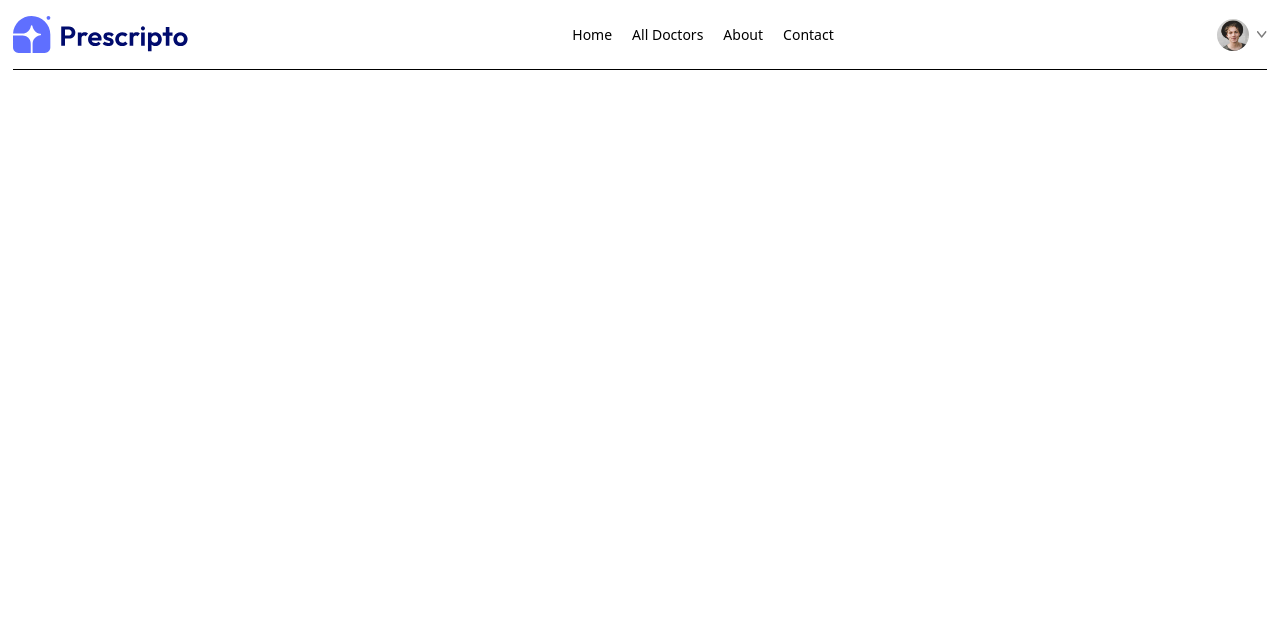
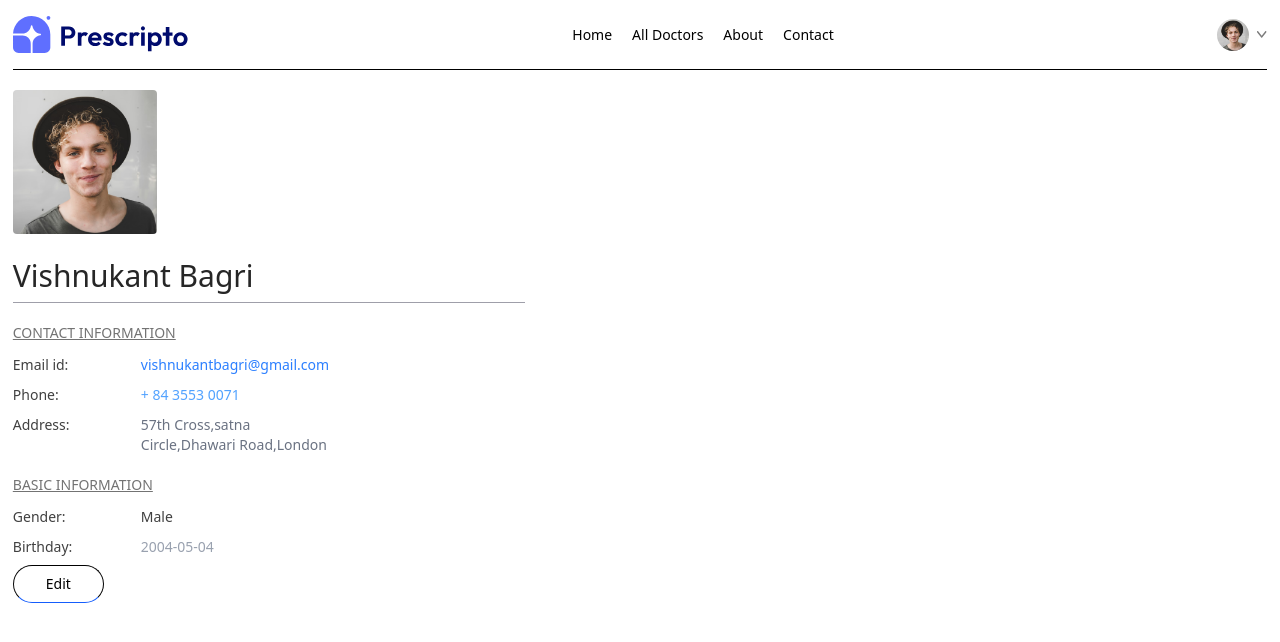
Before and after one commit to ashishsps20/Doctor-Appointment-Project, a React (Vite) app in the folder frontend/: page /my-profile in a window 1280 px wide. Shown: the top 642 px of the page. Built offline with nearby package versions, Linux system fonts and the light colour scheme.

Commit message:
login, about, profile, contact pages added

```diff
--- a/frontend/src/pages/About.jsx
+++ b/frontend/src/pages/About.jsx
@@ -1,8 +1,45 @@
 import React from 'react'
+import about_image from '../assets/assets_frontend/about_image.png'; // adjust path as needed
 
 const About = () => {
   return (
     <div>
+
+      <div className='text-center text-2xl pt-10 text-gray-700'>
+        <p> ABOUT <span className='text-gray-800 font-medium'>US</span></p>
+      </div>
+
+      <div  className='my-10 flex flex-col md:flex-row gap-12'>
+        <img className='w-full md:max-w-[360px]' src={about_image} alt="" />
+        <div className='flex flex-col justify-center gap-6 md:w-2/4 text-sm text-gray-600'>
+            <p>Welcome to Prescripto, your trusted partner in managing your healthcare needs conveniently and efficiently.
+             At Prescripto, we understand the challenges individuals face when it comes to scheduling doctor appointments and managing their health records.</p>
+            <p>Prescripto is committed to excellence in healthcare technology. enhance our platform,
+            integrating the latest advancements to improve user experience and deliver superior service. Whether you're booking your first appointment or managing ongoing care, Prescripto is here to support you every step of the way.</p>
+            <b className='text-gray-800'>Our Vision </b>
+            <p>Our vision at Prescripto is to create a seamless healthcare experience for every user. We aim to bridge the gap between patients and healthcare providers, making it easier for you to access the care you need, when you need it.</p>
+        </div>
+      </div>
+
+      <div className='text-xl my-4'>
+        <p> WHY <span className='text-gray-700 font-semibold'> CHOOSE US </span></p>
+      </div>
+
+      <div className='flex flex-col md:flex-row mb-20'>
+        <div className='border px-10 md:px-16 py-8 sm:py-16 flex flex-col gap-5 text-[15px] hover:bg-blue-500 hover:text-white transition-all duration-300 text-gray-600 cursor-pointer'>
+            <b>Efficiency:</b>
+            <p>Streamlined appointment scheduling that fits into your busy lifestyle.</p>
+        </div>
+        <div  className='border px-10 md:px-16 py-8 sm:py-16 flex flex-col gap-5 text-[15px] hover:bg-blue-500 hover:text-white transition-all duration-300 text-gray-600 cursor-pointer'>
+            <b>Convenience:</b>
+            <p>Access to a network of trusted healthcare professionals in your area.</p>
+        </div>
+        <div  className='border px-10 md:px-16 py-8 sm:py-16 flex flex-col gap-5 text-[15px] hover:bg-blue-500 hover:text-white transition-all duration-300 text-gray-600 cursor-pointer'>
+            <b>Personalization:</b>
+            <p>Tailored recommendations and reminders to help you stay on top of your health.</p>
+        </div>
+      </div>
+
     </div>
   )
 }
--- a/frontend/src/pages/Contact.jsx
+++ b/frontend/src/pages/Contact.jsx
@@ -1,10 +1,29 @@
 import React from 'react'
+import contact_image from '../assets/assets_frontend/contact_image.png' // adjust path as needed;
 
-const contact = () => {
+const Contact = () => {
   return (
     <div>
+        <div className='text-center text-2xl pt-10 text-gray-500'>
+            <p> CONTACT <span className='text-gray-700 font-semibold'> US </span></p>
+        </div>
+
+        <div className='my-10 flex flex-col justify-center md:flex-row gap-10 mb-28 text-sm'>
+
+            <img  className ='w-full md:max-w-[360px]' src={contact_image} alt="" />
+
+            <div className='flex flex-col justify-center items-start gap-6'>
+                <p className='text-gray-600 text-lg font-semibold'>OUR OFFICE </p>
+                <p className='text-gray-500'> 54709 Willms Station <br />Suite 350, Washington, USA</p>
+                <p className='text-gray-500'> Tel: (415) 555‑0132 <br />  Email: greatstackdev@gmail.com</p>
+                <p className='font-semibold text-lg text-gray-600'> Careers at PRESCRIPTO</p>
+                <p className='text-gray-500'> Learn more about our teams and job openings.</p>
+                <button className='border border-black px-8 py-4 text-sm  hover:bg-black hover:text-white transition-all duration-500 cursor-pointer '>Explore Jobs</button>
+            </div>
+        </div>
+
     </div>
   )
 }
 
-export default contact
+export default Contact
--- a/frontend/src/pages/Login.jsx
+++ b/frontend/src/pages/Login.jsx
@@ -1,9 +1,48 @@
-import React from 'react'
+import React,{useState} from 'react'
+
 
 const Login = () => {
+
+    const [state,setState] = useState('Sign Up')
+
+    const [email,setEmail] = useState('')
+    const [password,setPassword] = useState('')
+    const [name,setName] = useState('')
+
+    const onSubmitHandler = async (event) => {
+        event.preventDefault()
+
+    }
+
   return (
-    <div>
+   <form className='min-h-[80vh] flex items-center'>
+    <div className='flex flex-col gap-3 m-auto items-start p-8 min-w-[340px] sm:min-w-96 border rounded-xl text-zinc-600 text-sm shadow-lg'>
+        <p className='text-2xl font-semibold'> {state === 'Sign Up' ? "Create Account" : "Login"}</p>
+        <p>Please {state === 'Sign Up' ? "Sign Up" : "Login"} to book appointment </p>
+        {
+            state === "Sign Up" &&  <div className='w-full'>
+            <p> Full Name</p>
+            <input className='border border-zinc-300 rounded w-full p-2 mt-1' type="text" onChange={(e) => setName(e.target.value)} value ={name} required />
+        </div>
+        }
+
+        <div className='w-full'>
+            <p> Email</p>
+            <input className='border border-zinc-300 rounded w-full p-2 mt-1' type="email" onChange={(e) => setEmail(e.target.value)} value ={email} required />
+        </div>
+        <div className='w-full'>
+            <p> Password</p>
+            <input className='border border-zinc-300 rounded w-full p-2 mt-1' type="password" onChange={(e) => setPassword(e.target.value)} value ={password} required />
+        </div>
+        <button className='bg-blue-500 text-white w-full py-2 rounded-md text-based'>{state === 'Sign Up' ? "Create Account" : "Login"} </button>
+        {
+            state === "Sign Up"
+             ? <p> Already have an Account? <span  onClick={() => setState('Login') }  className='text-blue-300 underline cursor-pointer'> Login here</span></p>
+            : <p> Create an new account <span  onClick={() => setState('Sign Up') }className='text-blue-300 underline cursor-pointer'> click here </span></p>
+        }
     </div>
+
+   </form>
   )
 }
 
--- a/frontend/src/pages/Myprofile.jsx
+++ b/frontend/src/pages/Myprofile.jsx
@@ -1,10 +1,91 @@
-import React from 'react'
+import React,{useState} from 'react'
+import {assets} from '../assets/assets_frontend/assets'
 
-const Myprofile = () => {
+
+const MyProfile = () => {
+
+    const [userData,setUserData] = useState({
+        name :" Vishnukant Bagri",
+        image: assets.profile_pic,
+        email:"vishnukantbagri@gmail.com",
+        phone: '+ 84 3553 0071',
+        address:{
+            line1: "57th Cross,satna",
+            line2: "Circle,Dhawari Road,London"
+        },
+        gender :'Male',
+        dob: '2004-05-04'
+    })
+
+    const [isEdit, setIsEdit]  = useState(false)
+
   return (
-    <div>
+    <div className=' max-w-lg flex flex-col gap-2 text-sm'>
+        <img  className ='w-36 rounded' src={userData.image} alt="" />
+
+        {
+            isEdit
+            ? <input className='bg-gray-50 text-3xl font-medium max-w-60 mt-4' type='text' value={userData.name} onChange={e => setUserData(prev => ({ ...prev,name:e.target.value}))}/>
+            :<p className='font-medium text-3xl text-neutral-800 mt-4'> {userData.name}</p>
+        }
+        <hr  className=' bg-zinc-400 h-[1px] border-none '/>
+        <div>
+            <p className=' text-neutral-500 underline mt-3'> CONTACT INFORMATION</p>
+            <div className='grid grid-cols-[1fr_3fr] gap-y-2.5 mt-3 text-neutral-700'>
+                <p className='font-medium'> Email id: </p>
+                <p className='text-blue-500'>{ userData.email} </p>
+                <p className='font-medium'> Phone: </p>
+                {
+                     isEdit
+                     ? <input className='bg-gray-100 max-w-52' type='text' value={userData.phone} onChange={e => setUserData(prev => ({ ...prev,phone:e.target.value}))}/>
+                     :<p className='text-blue-400'> {userData.phone}</p>
+                }
+                <p className='font-medium'> Address:</p>
+                {
+                    isEdit
+                    ? <p>
+                        <input className='bg-gray-50' onChange={(e) => setUserData(prev => ({...prev,address:{...prev.address,line1: e.target.value} }))} value={userData.address.line1} type="text" />
+                        <br />
+                        <input className='bg-gray-50' onChange={(e) => setUserData(prev => ({...prev,address:{...prev.address,line2: e.target.value} }))} value={userData.address.line2} type="text" />
+                    </p>
+                    : <p className='text-gray-500'>
+                        {userData.address.line1}
+                        <br />
+                        { userData.address.line2}
+                    </p>
+                }
+            </div>
+        </div>
+        <div>
+            <p className=' text-neutral-500 underline mt-3'> BASIC INFORMATION </p>
+            <div  className='grid grid-cols-[1fr_3fr] gap-y-2.5 mt-3 text-neutral-700'>
+                <p className='font-medium'> Gender:</p>
+                {
+                 isEdit
+                 ? <select  className ='max-w-20 bg-gray-100 'onChange={(e) => setUserData(prev => ({ ...prev,gender:e.target.value}))}>
+                    <option value="Male">Male</option>
+                    <option value="Female"> Female </option>
+                 </select>
+                 :<p> {userData.gender}</p>
+                }
+                <p className='font-medium'> Birthday:</p>
+                {
+                    isEdit
+                    ? <input  className = 'max-w-28 bg-gray-100' type='date' onChange={(e) => setUserData(prev => ({ ...prev,dob:e.target.value}))} value={userData.dob} />
+                    : <p className='text-gray-400'> {userData.dob}</p>
+                }
+            </div>
+        </div>
+        <div>
+            {
+                isEdit
+                ? <button  className =' border border-b-blue-600 px-8 py-2 rounded-full hover:bg-blue-500 hover:text-white transition-all cursor-pointer' onClick={() => setIsEdit(false)}> Save information</button>
+                : <button  className =' border border-b-blue-600 px-8 py-2 rounded-full  hover:bg-blue-500 hover:text-white transition-all cursor-pointer' onClick={() => setIsEdit(true)}> Edit</button>
+            }
+        </div>
+
     </div>
   )
 }
 
-export default Myprofile
+export default MyProfile
```
